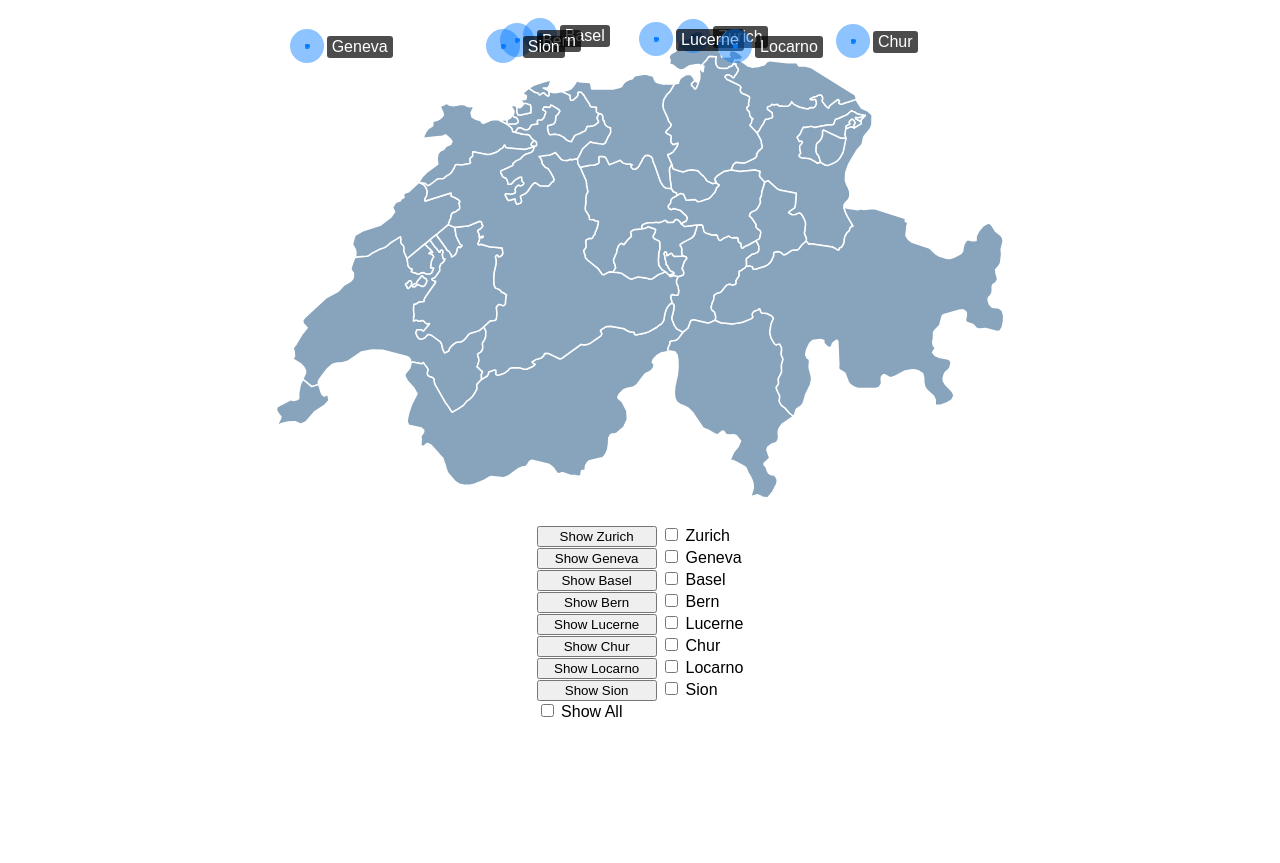
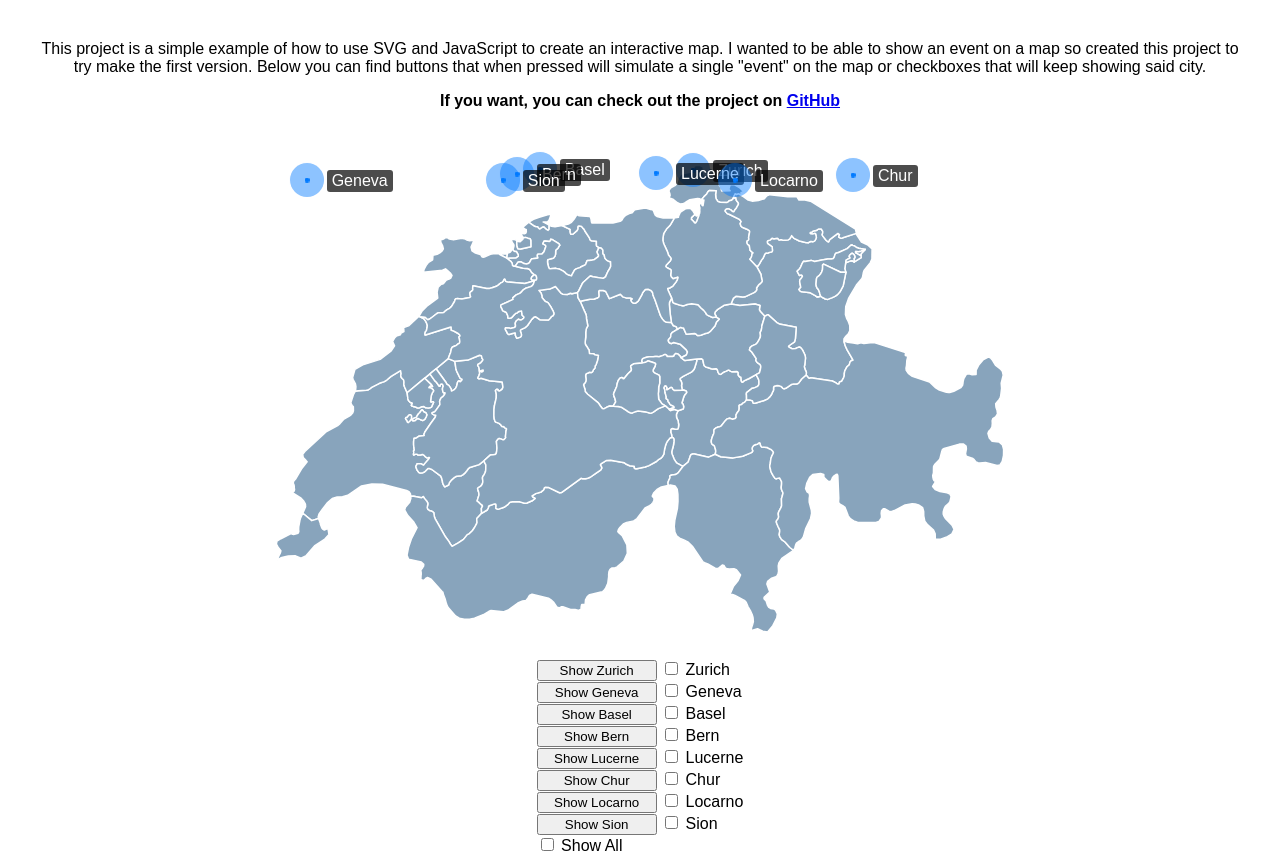
Before and after one commit to jackra1n/swiss-cities-map, a SvelteKit app: page / in a window 1280 px wide. Before the commit the page ends 800 px from the top, so only its background shows below. Built offline with nearby package versions, Linux system fonts and the light colour scheme.

Commit message:
Change readme, add explenation on the page

```diff
--- a/src/routes/+page.svelte
+++ b/src/routes/+page.svelte
@@ -10,6 +10,15 @@
 </script>
 
 <main>
+	<div style="text-align: center; margin: 2rem;">
+		<div style="margin-bottom: 1rem;">
+			This project is a simple example of how to use SVG and JavaScript to create an interactive map.
+			I wanted to be able to show an event on a map so created this project to try make the first version.
+			Below you can find buttons that when pressed will simulate a single "event" on the map or checkboxes that will keep showing said city.
+		</div>
+		<div style="font-weight: bold;">If you want, you can check out the project on <a href="https://github.com/jackra1n/swiss-cities-map">GitHub</a></div>
+	</div>
+
 	<Map {showAll} />
 	<Controls onShowAll={handleShowAll} />
 </main>
```
Also changed, not shown: 1 other file (tests, documents, lock files or other folders).
